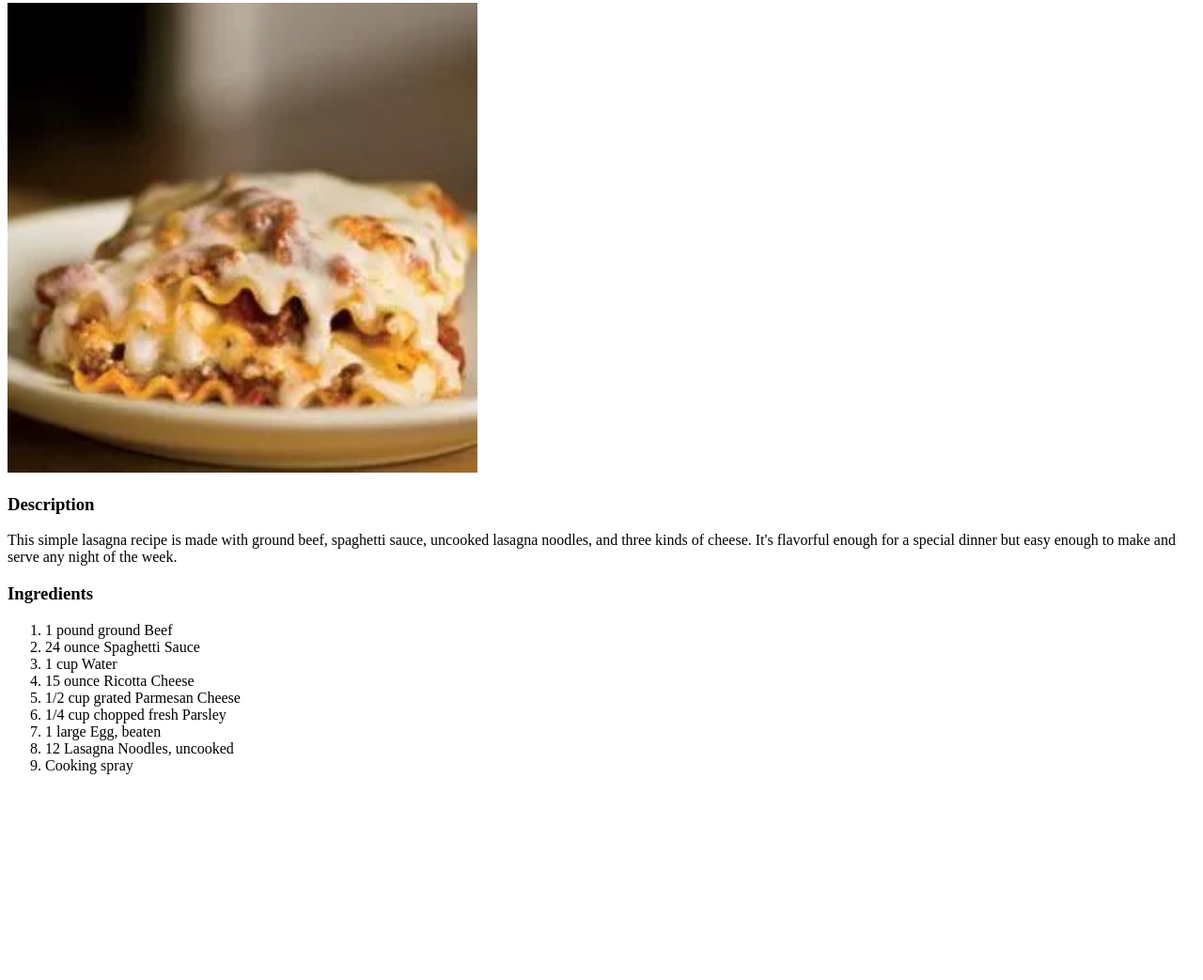
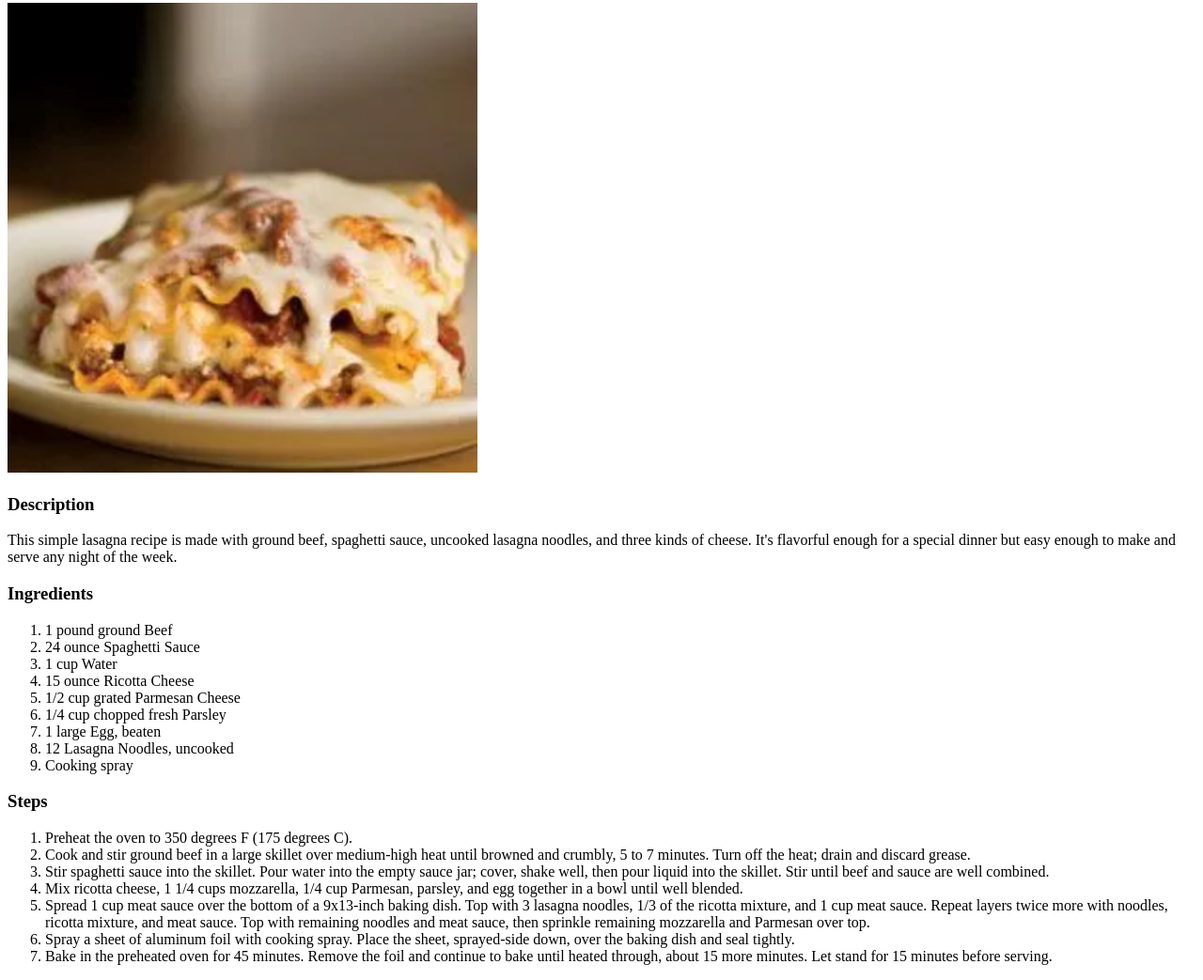
Before and after one commit to dubbed14/4-odin-recipes, a plain HTML site: page recipes/lasagna.html in a window 1280 px wide. Shown: the part 77-1120 px from the top of the page at 94% size. Before the commit the page ends 917 px from the top, so only its background shows below. Drawn offline with Linux system fonts and the light colour scheme.

Commit message:
feat: Add steps ordered list

```diff
--- a/recipes/lasagna.html
+++ b/recipes/lasagna.html
@@ -22,5 +22,15 @@
             <li>12 Lasagna Noodles, uncooked</li>
             <li>Cooking spray</li>
         </ol>
+        <h3>Steps</h3>
+        <ol>
+            <li>Preheat the oven to 350 degrees F (175 degrees C).</li>
+            <li>Cook and stir ground beef in a large skillet over medium-high heat until browned and crumbly, 5 to 7 minutes. Turn off the heat; drain and discard grease.</li>
+            <li>Stir spaghetti sauce into the skillet. Pour water into the empty sauce jar; cover, shake well, then pour liquid into the skillet. Stir until beef and sauce are well combined.</li>
+            <li>Mix ricotta cheese, 1 1/4 cups mozzarella, 1/4 cup Parmesan, parsley, and egg together in a bowl until well blended.</li>
+            <li>Spread 1 cup meat sauce over the bottom of a 9x13-inch baking dish. Top with 3 lasagna noodles, 1/3 of the ricotta mixture, and 1 cup meat sauce. Repeat layers twice more with noodles, ricotta mixture, and meat sauce. Top with remaining noodles and meat sauce, then sprinkle remaining mozzarella and Parmesan over top.</li>
+            <li>Spray a sheet of aluminum foil with cooking spray. Place the sheet, sprayed-side down, over the baking dish and seal tightly.</li>
+            <li>Bake in the preheated oven for 45 minutes. Remove the foil and continue to bake until heated through, about 15 more minutes. Let stand for 15 minutes before serving.</li>
+        </ol>
     </body>
 </html>
```
